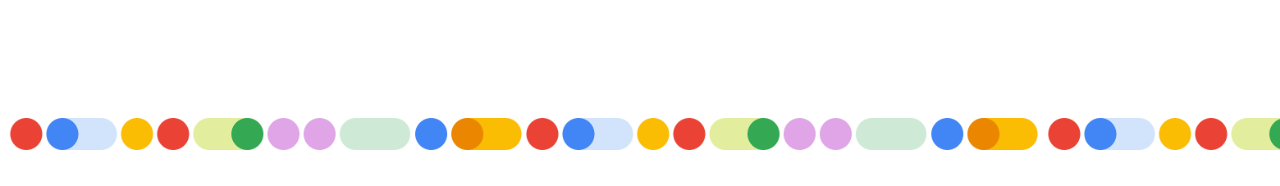
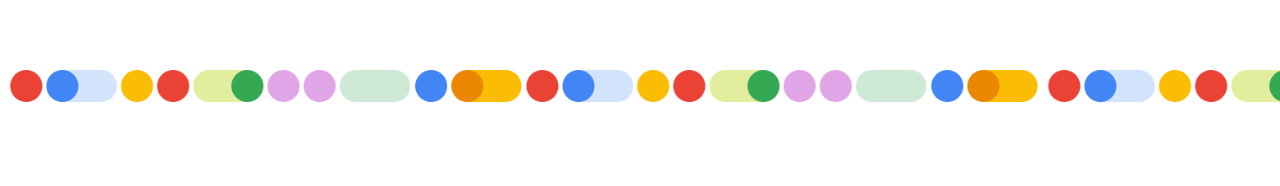
Before and after one commit to MattJD99/Cursor-DaySaw, a Next.js app: page / in a window 1280 px wide. Shown: the part 1432-1618 px from the top of the page. Built offline with nearby package versions, Linux system fonts and the light colour scheme; a web font is replaced by a local one.

Commit message:
Reduce spacing between video and Why Google Reviews Matter section

```diff
--- a/components/ui/hero.tsx
+++ b/components/ui/hero.tsx
@@ -43,7 +43,7 @@ export function Hero() {
   return (
     <div className="relative isolate bg-white min-h-[120vh]">
       {/* Background section with video */}
-      <div className="absolute inset-x-0 top-0 -z-10 h-[800px] bg-white">
+      <div className="absolute inset-x-0 top-0 -z-10 h-[700px] bg-white">
         <div className="relative w-full h-full rounded-b-[80px] overflow-hidden">
           <div className="absolute inset-0 bg-gradient-to-b from-white via-transparent to-white z-10" />
           <video
@@ -60,7 +60,7 @@ export function Hero() {
         </div>
       </div>
 
-      <div className="relative z-20 text-center px-6 max-w-4xl mx-auto pt-32">
+      <div className="relative z-20 text-center px-6 max-w-4xl mx-auto pt-24">
         {/* Headline - No background */}
         <h1 className="text-5xl sm:text-6xl font-extrabold leading-none mb-6">
           <div className="flex items-baseline justify-center">
--- a/components/ui/stats.tsx
+++ b/components/ui/stats.tsx
@@ -39,7 +39,7 @@ export function Stats() {
           </div>
         </div>
       </div>
-      <div className="w-full overflow-hidden mt-16">
+      <div className="w-full overflow-hidden mt-4">
         <div className="w-full h-8 bg-[url('/images/googlefi-dots.webp')] bg-repeat-x bg-contain" />
       </div>
     </div>
```
